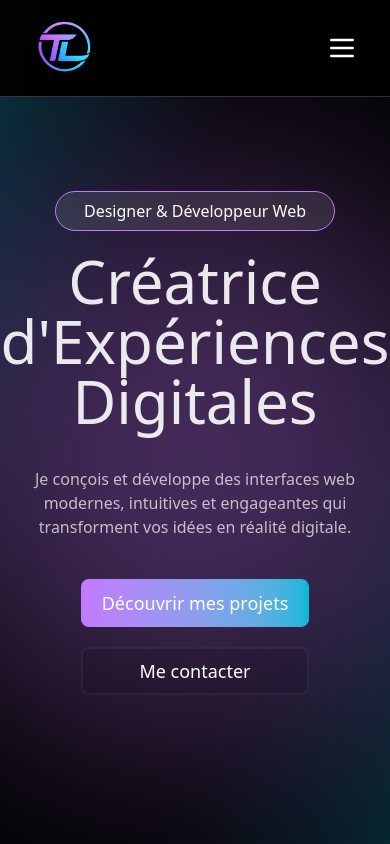
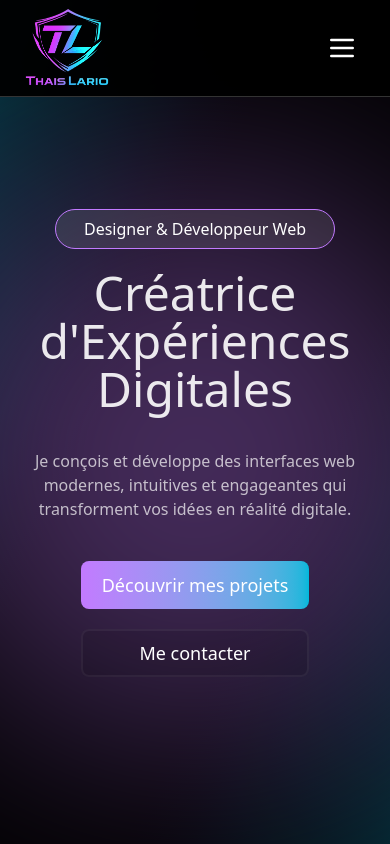
Before and after one commit to thaislario972/Portfolio, a Nuxt app: page / in a window 390 px wide. Shown: the top 844 px of the page. Built offline with nearby package versions, Linux system fonts and the light colour scheme.

Commit message:
fix détail

```diff
--- a/app/component/AppHeader.vue
+++ b/app/component/AppHeader.vue
@@ -10,7 +10,7 @@ const closeMenu = () => (isOpen.value = false)
     <div class="h-24 px-6 md:px-10 flex items-center justify-between">
       <!-- Logo -->
       <NuxtLink to="/" class="flex items-center">
-        <img src="/img/logo.png" alt="logo" class="h-20 w-auto" />
+        <img src="/img/logo-portfolio.png" alt="logo" class="size-20 w-auto" />
       </NuxtLink>
 
       <!-- Menu desktop -->
--- a/app/pages/index.vue
+++ b/app/pages/index.vue
@@ -14,7 +14,7 @@
       <!-- contenu -->
       <div class="z-5 px-8 py-[10%] text-white flex flex-col items-center sm:pt-0 pt-20 w-full">
         <p class="w-70 rounded-full h-10 bg-white/10 text-center flex justify-center items-center border-1 border-lavand mb-5 ">Designer & Développeur Web</p>
-        <h1 class="lg:text-9xl mb-4 text-center text-white/90 md:text-8xl sm:text-7xl text-6xl">Créatrice <br> d'Expériences <br> Digitales</h1>
+        <h1 class="lg:text-9xl mb-4 text-center text-white/90 md:text-8xl sm:text-7xl text-5xl">Créatrice <br> d'Expériences <br> Digitales</h1>
         <p class="text-md sm:text-lg md:text-2xl w-full max-w-[90vw] sm:max-w-[38rem] text-center text-white/70 md:mt-10 mt-5">Je conçois et développe des interfaces web modernes, intuitives et engageantes qui transforment vos idées en réalité digitale.</p>
         <div class="md:mt-20 mt-10 gap-5 sm:gap-10 flex flex-col sm:flex-row w-full max-w-[90vw] justify-center items-center">
           <button class="w-[70%] sm:w-70 rounded-lg md:h-15 h-12 bg-linear-to-r from-lavand to-turq md:text-xl text-lg hover:from-lavand/90 hover:to-turq/90"><NuxtLink to="/mes-projets">Découvrir mes projets</NuxtLink></button>
```
Also changed, not shown: public/img/logo-portfolio.png (added).
